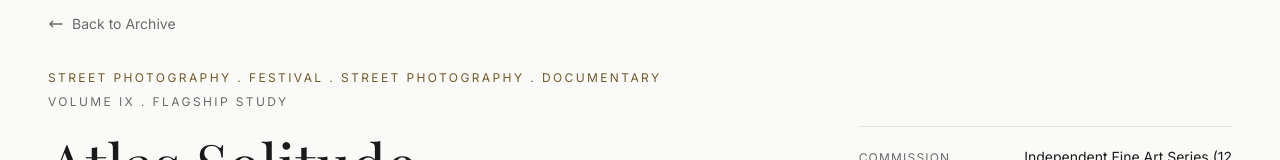
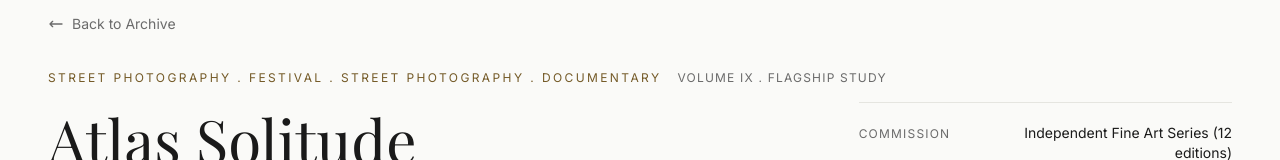
Before and after one commit to Salim654/benarfa-portfolio, a React (Vite) app: page /portfolio/atlas-solitude in a window 1280 px wide. Shown: the part 130-290 px from the top of the page. Built offline with nearby package versions, Linux system fonts and the light colour scheme; a web font is replaced by a local one.

Commit message:
Fix full build: remove unused BudgetTier import and stale detailData ref reference

```diff
--- a/src/data/mockData.ts
+++ b/src/data/mockData.ts
@@ -1,7 +1,6 @@
 import type {
   Category,
   ContactGenre,
-  BudgetTier,
   Monograph,
   NavLink,
   Project,
--- a/src/pages/ProjectDetail.tsx
+++ b/src/pages/ProjectDetail.tsx
@@ -57,17 +57,14 @@ export function ProjectDetailPage({ project }: ProjectDetailPageProps) {
           {detailData.backLabel}
         </Link>
 
-        <div className="mt-8 flex flex-wrap items-center justify-between gap-4">
+        <div className="mt-8 flex flex-wrap items-center gap-4">
           <p className="text-xs uppercase tracking-[0.2em] text-accent-strong">
             {current.categories.join(" . ")} . {detailData.tag}
           </p>
-          <span className="text-xs uppercase tracking-widest text-ink-soft">
-            {detailData.ref}
-          </span>
+          <p className="text-xs uppercase tracking-widest text-ink-soft">
+            {detailData.volume}
+          </p>
         </div>
-        <p className="mt-2 text-xs uppercase tracking-[0.2em] text-ink-soft">
-          {detailData.volume}
-        </p>
 
         <div className="mt-4 grid grid-cols-1 gap-8 lg:grid-cols-12">
           <div className="lg:col-span-8">
```
